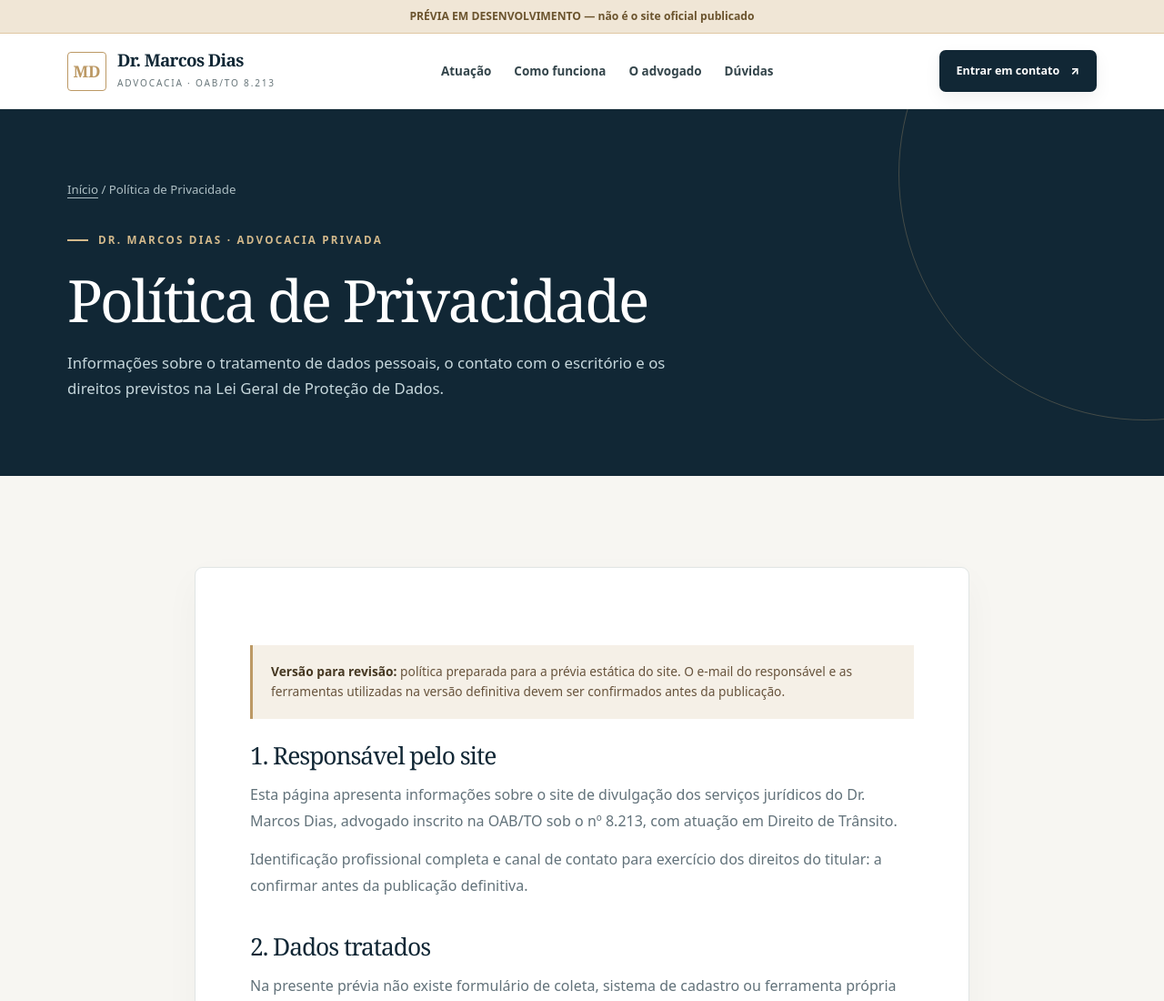
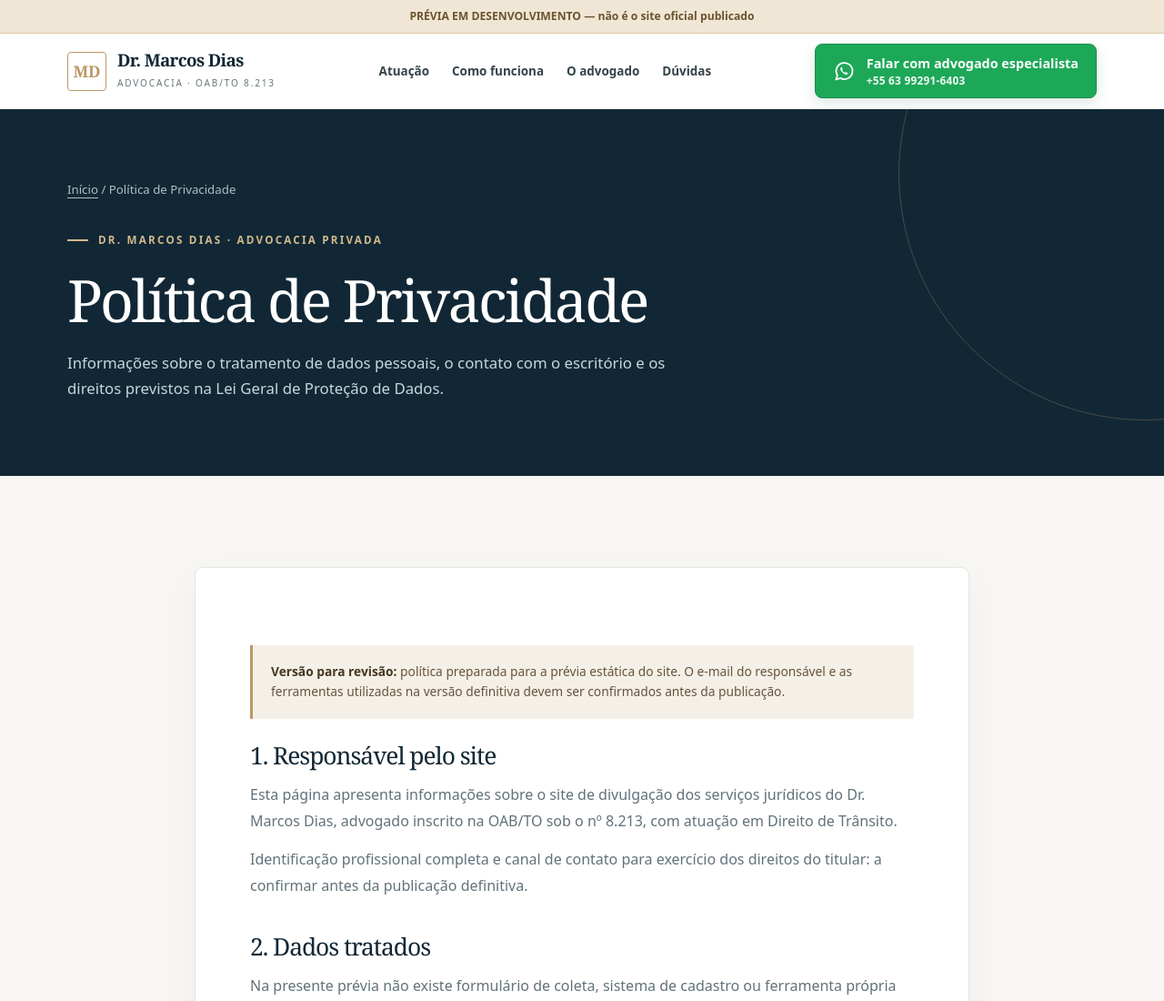
Before and after one commit to marceloterron2/dr-marcos-advocacia, a plain HTML site: page politica-de-privacidade.html in a window 1280 px wide. Shown: the top 1100 px of the page at 91% size. Drawn offline with Linux system fonts and the light colour scheme.

Commit message:
feat: unificar chamadas para WhatsApp sem botoes adjacentes

```diff
--- a/politica-de-privacidade.html
+++ b/politica-de-privacidade.html
@@ -5,14 +5,15 @@
 <meta name="description" content="Informações sobre o tratamento de dados pessoais, o contato com o escritório e os direitos previstos na Lei Geral de Proteção de Dados.">
 <link rel="icon" href="./assets/favicon.svg" type="image/svg+xml">
 <link rel="stylesheet" href="./assets/site.css">
+<link rel="stylesheet" href="./assets/cta-whatsapp.css?v=1">
 </head><body>
 
 <div class="preview-flag">PRÉVIA EM DESENVOLVIMENTO — não é o site oficial publicado</div>
 <header class="site-header"><div class="wrap header-inner">
   <a class="brand" href="./index.html" aria-label="Dr. Marcos Dias — início"><span class="monogram" aria-hidden="true">MD</span><span><strong>Dr. Marcos Dias</strong><small>Advocacia · OAB/TO 8.213</small></span></a>
-  <nav class="nav" aria-label="Navegação principal"><a href="./index.html#atuacao">Atuação</a><a href="./index.html#como-funciona">Como funciona</a><a href="./sobre.html">O advogado</a><a href="./index.html#duvidas">Dúvidas</a></nav>
-  <a class="button dark header-cta" href="./contato.html">Entrar em contato <span aria-hidden="true">↗</span></a>
-  <nav class="mobile-nav" aria-label="Contato no celular"><a class="button dark" href="./contato.html">Contato ↗</a></nav>
+  <nav class="nav" aria-label="Navegação principal"><a href="./index.html#atuacao">Atuação</a><a href="./index.html#etapas">Como funciona</a><a href="./sobre.html">O advogado</a><a href="./index.html#duvidas">Dúvidas</a></nav>
+  <a class="button dark header-cta wa-cta" href="https://wa.me/5563992916403?text=Ol%C3%A1!%20estou%20vindo%20do%20google%20e%20procuro%20por%20advogado%20especialista" target="_blank" rel="noopener noreferrer" aria-label="Falar com advogado especialista no WhatsApp +55 63 99291-6403"><svg class="wa-cta-icon" viewBox="0 0 24 24" aria-hidden="true" focusable="false" fill="none" xmlns="http://www.w3.org/2000/svg"><path d="M20.6 11.6a8.6 8.6 0 0 1-12.8 7.5L3.2 20.6l1.5-4.5A8.6 8.6 0 1 1 20.6 11.6Z" stroke="currentColor" stroke-width="1.7" stroke-linecap="round" stroke-linejoin="round"/><path d="M8.4 8c-.5.3-.8 1.1-.5 2.1.5 1.7 2.7 4 4.7 4.9 1.2.5 2.5.3 3-.3l.4-.9-2.7-1.3-.9 1c-1.2-.6-2.2-1.6-2.9-2.9l.9-.9-1.2-2.3-.8.6Z" fill="currentColor"/></svg><span class="wa-cta-copy"><span class="wa-cta-label">Falar com advogado especialista</span><span class="wa-cta-phone">+55 63 99291-6403</span></span></a>
+  <nav class="mobile-nav" aria-label="Contato no celular"><a class="button dark wa-cta" href="https://wa.me/5563992916403?text=Ol%C3%A1!%20estou%20vindo%20do%20google%20e%20procuro%20por%20advogado%20especialista" target="_blank" rel="noopener noreferrer" aria-label="Falar com advogado especialista no WhatsApp +55 63 99291-6403"><svg class="wa-cta-icon" viewBox="0 0 24 24" aria-hidden="true" focusable="false" fill="none" xmlns="http://www.w3.org/2000/svg"><path d="M20.6 11.6a8.6 8.6 0 0 1-12.8 7.5L3.2 20.6l1.5-4.5A8.6 8.6 0 1 1 20.6 11.6Z" stroke="currentColor" stroke-width="1.7" stroke-linecap="round" stroke-linejoin="round"/><path d="M8.4 8c-.5.3-.8 1.1-.5 2.1.5 1.7 2.7 4 4.7 4.9 1.2.5 2.5.3 3-.3l.4-.9-2.7-1.3-.9 1c-1.2-.6-2.2-1.6-2.9-2.9l.9-.9-1.2-2.3-.8.6Z" fill="currentColor"/></svg><span class="wa-cta-copy"><span class="wa-cta-label">Falar com advogado especialista</span><span class="wa-cta-phone">+55 63 99291-6403</span></span></a></nav>
 </div></header>
 <main><section class="doc-hero"><div class="wrap"><div class="breadcrumb"><a href="./index.html">Início</a> / Política de Privacidade</div>
 <span class="eyebrow">Dr. Marcos Dias · Advocacia privada</span><h1>Política de Privacidade</h1><p>Informações sobre o tratamento de dados pessoais, o contato com o escritório e os direitos previstos na Lei Geral de Proteção de Dados.</p></div></section>
@@ -44,5 +45,5 @@
         </div>
       </div>
 </div></footer>
-<div class="mobile-action"><a class="button dark" href="./contato.html">Informações de contato <span aria-hidden="true">↗</span></a></div>
+<div class="mobile-action"><a class="button dark wa-cta" href="https://wa.me/5563992916403?text=Ol%C3%A1!%20estou%20vindo%20do%20google%20e%20procuro%20por%20advogado%20especialista" target="_blank" rel="noopener noreferrer" aria-label="Falar com advogado especialista no WhatsApp +55 63 99291-6403"><svg class="wa-cta-icon" viewBox="0 0 24 24" aria-hidden="true" focusable="false" fill="none" xmlns="http://www.w3.org/2000/svg"><path d="M20.6 11.6a8.6 8.6 0 0 1-12.8 7.5L3.2 20.6l1.5-4.5A8.6 8.6 0 1 1 20.6 11.6Z" stroke="currentColor" stroke-width="1.7" stroke-linecap="round" stroke-linejoin="round"/><path d="M8.4 8c-.5.3-.8 1.1-.5 2.1.5 1.7 2.7 4 4.7 4.9 1.2.5 2.5.3 3-.3l.4-.9-2.7-1.3-.9 1c-1.2-.6-2.2-1.6-2.9-2.9l.9-.9-1.2-2.3-.8.6Z" fill="currentColor"/></svg><span class="wa-cta-copy"><span class="wa-cta-label">Falar com advogado especialista</span><span class="wa-cta-phone">+55 63 99291-6403</span></span></a></div>
 </body></html>
```
